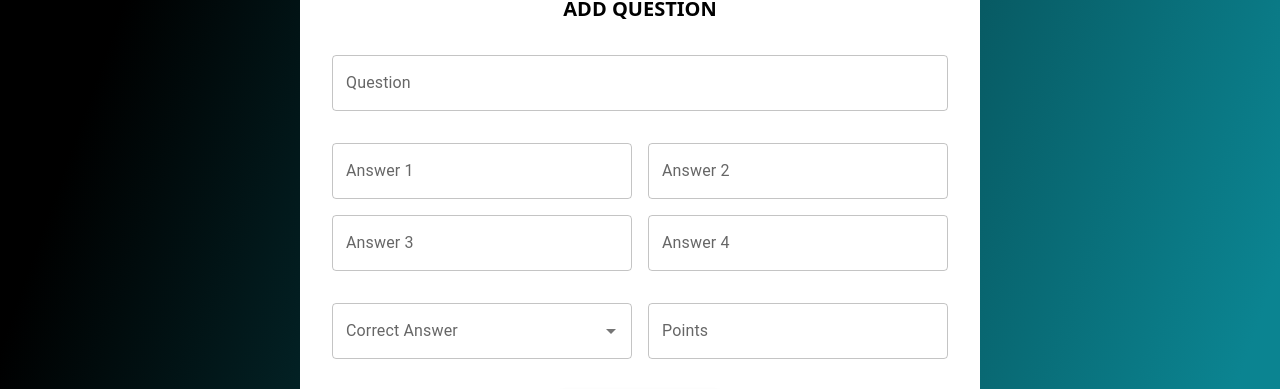
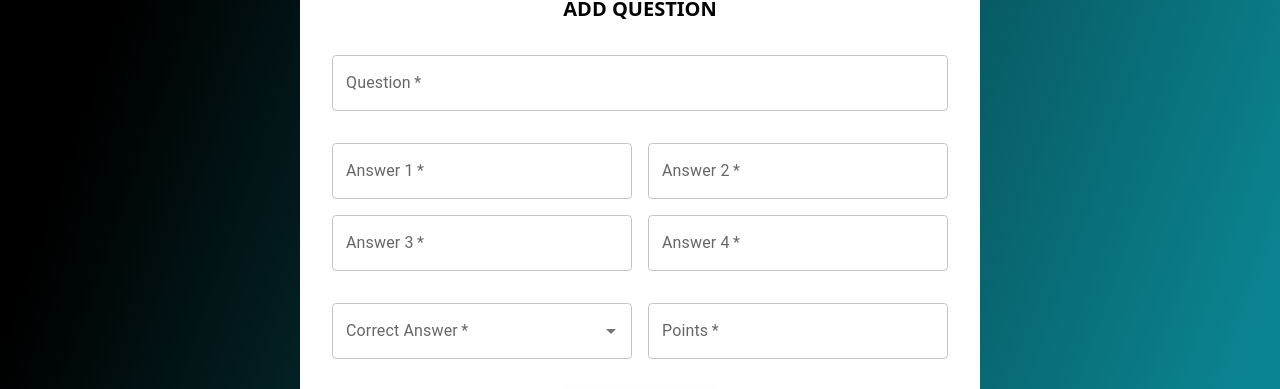
Before and after one commit to nenadmne/quiz, a React (Vite) app in the folder frontend/: page /administrator/addQuestion in a window 1280 px wide. Shown: the part 207-596 px from the top of the page. Built offline with nearby package versions, Linux system fonts and the light colour scheme.

Commit message:
Fixed AdminQuestionForm, added toast and refresh page after submit

```diff
--- a/frontend/src/layouts/AdminQuestionForm.jsx
+++ b/frontend/src/layouts/AdminQuestionForm.jsx
@@ -1,5 +1,6 @@
 import { useState } from "react";
 import { Form } from "react-router-dom";
+import { ToastContainer, toast } from "react-toastify";
 
 import TextField from "@mui/material/TextField";
 import Autocomplete from "@mui/material/Autocomplete";
@@ -14,10 +15,28 @@ export default function AdminQuestionForm() {
     setAnswerValues(newAnswerValues);
   };
 
+  const submitHandler = () => {
+    toast.success("Question submitted!");
+    setTimeout(() => {
+      window.location.href = "/administrator/addQuestion";
+    }, 2000);
+  };
+
   return (
+    <>
+      <div className="absolute w-full h-fit top-0 right-0 z-10">
+        <ToastContainer
+          style={{
+            fontSize: "0.75rem",
+            width: "fit-content",
+            height: "fit-content",
+          }}
+        />
+      </div>
       <Form
         method="POST"
         className="w-content flex flex-col justify-center items-center gap-8 p-8 bg-white rounded-xl"
+        onSubmit={submitHandler}
       >
         <h1 className="uppercase text-xl">
           <strong>Add question</strong>
@@ -27,6 +46,7 @@ export default function AdminQuestionForm() {
           variant="outlined"
           className="w-full"
           name="question"
+          required
         />
         <div className="grid grid-cols-2 gap-4 w-full">
           {[1, 2, 3, 4].map((item, index) => (
@@ -36,6 +56,7 @@ export default function AdminQuestionForm() {
               variant="outlined"
               name={`answer${item}`}
               onChange={(event) => handleAnswerChange(event, index)}
+              required
             />
           ))}
         </div>
@@ -49,16 +70,18 @@ export default function AdminQuestionForm() {
                 {...params}
                 label="Correct Answer"
                 name="correctAnswer"
+                required
               />
             )}
           />
-        <TextField label="Points" variant="outlined" name="points" />
+          <TextField label="Points" variant="outlined" name="points" required />
         </div>
 
         <Button type="submit" variant="contained">
           Submit question
         </Button>
       </Form>
+    </>
   );
 }
 
```
Lines whose indentation alone changed are shown as unchanged.
